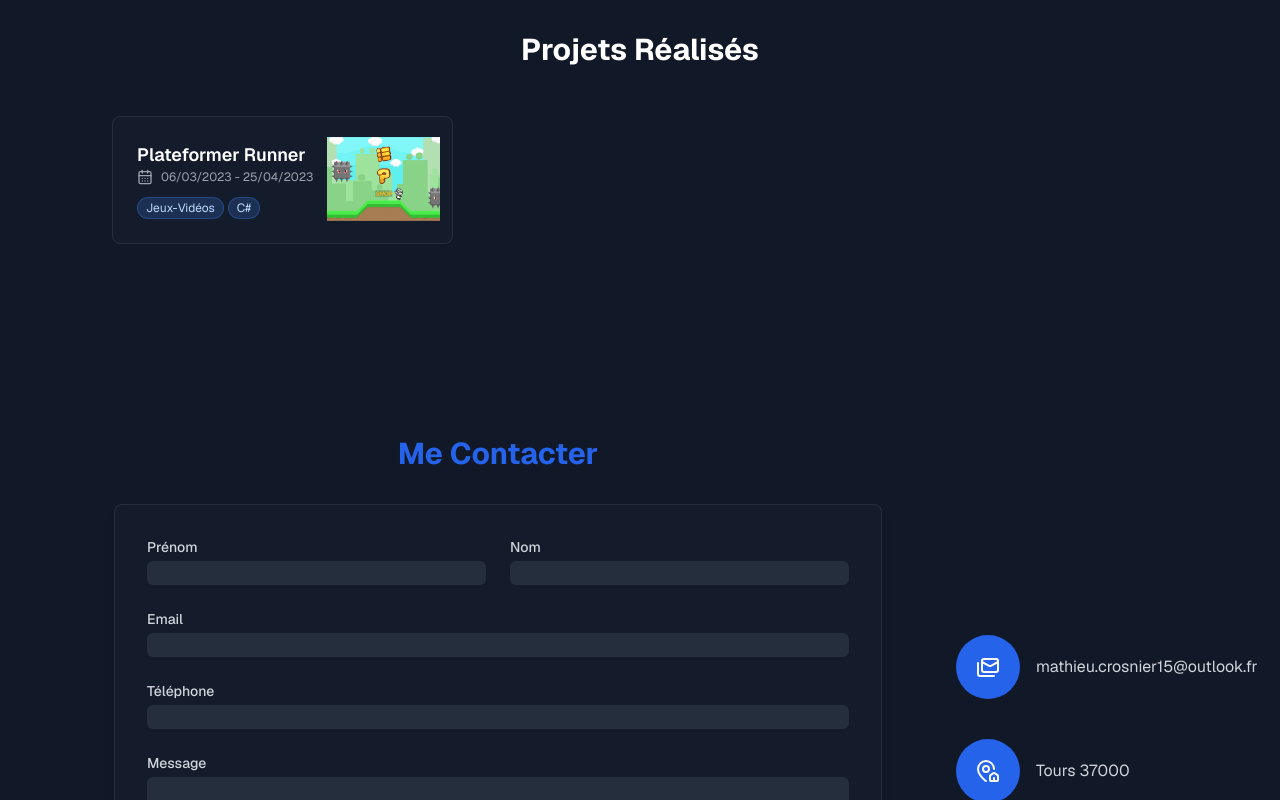
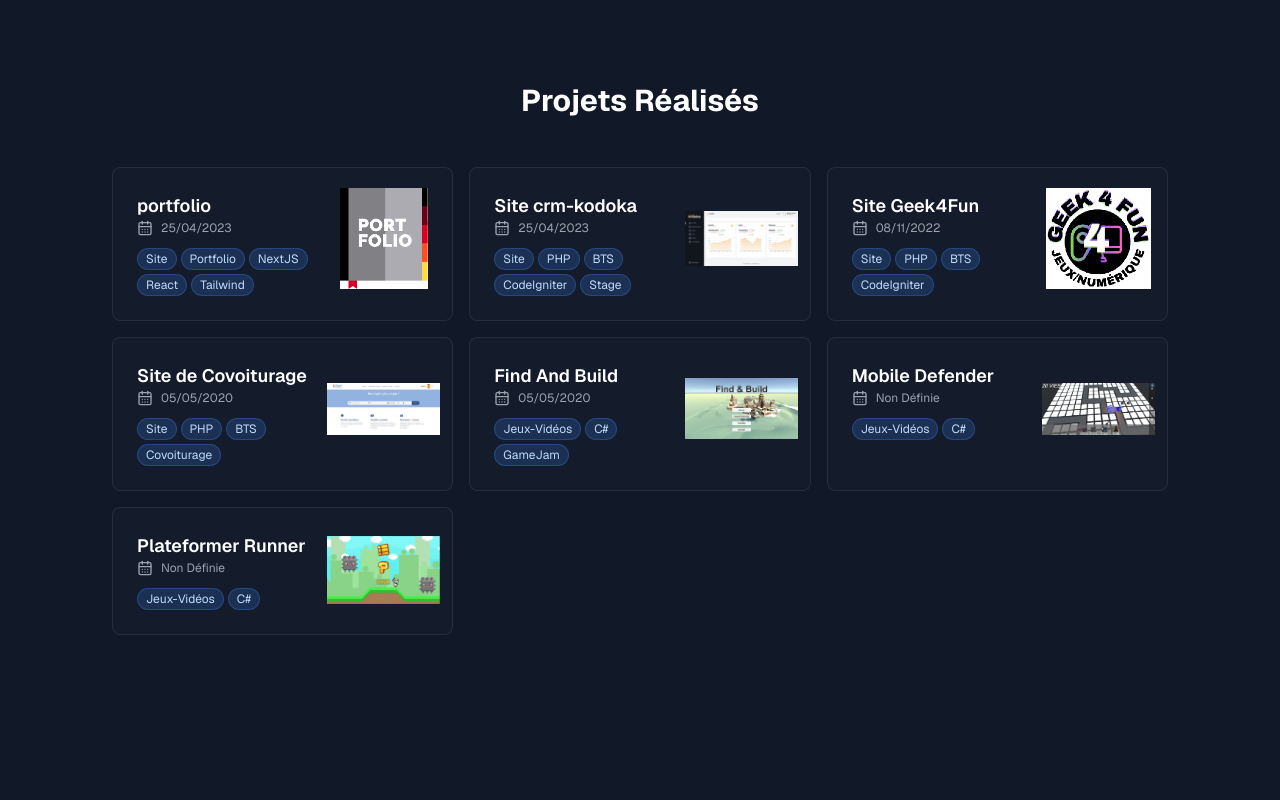
Before and after one commit to mat37dev/portfolio-next-js, a Next.js app: page / in a window 1280 px wide. Shown: the part 1660-2460 px from the top of the page. Built offline with nearby package versions, Linux system fonts and the light colour scheme.

Commit message:
Ajustement style et ajout d'informations

```diff
--- a/src/app/components/ContactSection.js
+++ b/src/app/components/ContactSection.js
@@ -138,7 +138,7 @@ const ContactSection = () => {
                         </span>
                         {emailCopied && (
                             <div className="absolute top-full left-0 mt-1 px-2 py-1 bg-gray-700 text-white text-xs rounded">
-                                Copied!
+                                Copié!
                             </div>
                         )}
                     </div>
@@ -154,7 +154,7 @@ const ContactSection = () => {
                         </span>
                         {addressCopied && (
                             <div className="absolute top-full left-0 mt-1 px-2 py-1 bg-gray-700 text-white text-xs rounded">
-                                Copied!
+                                Copié!
                             </div>
                         )}
                     </div>
--- a/src/app/components/HeroSection.js
+++ b/src/app/components/HeroSection.js
@@ -1,6 +1,6 @@
 "use client";
 import {useState} from "react";
-import Image from "next/image";
+import Image from "next/legacy/image";
 
 const HeroSection = () => {
     const [mousePosition, setMousePosition] = useState({x: 50, y: 50});
@@ -77,8 +77,8 @@ const HeroSection = () => {
                     <Image
                         src="/avatar.png"
                         alt="Photo de profil de Mathieu Crosnier"
-                        width={500}
-                        height={500}
+                        width={300}
+                        height={300}
                         className="w-64 h-64 rounded-full object-cover"
                     />
                 </div>
--- a/src/app/components/ProjectModal.js
+++ b/src/app/components/ProjectModal.js
@@ -1,6 +1,7 @@
-import Image from "next/image";
-import {X, ChevronLeft, ChevronRight} from "lucide-react";
+import Image from "next/legacy/image";
+import {X, ChevronLeft, ChevronRight, Github, Download} from "lucide-react";
 import {useRef} from "react";
+import Link from "next/link";
 
 export default function ProjectModal({project, onClose, onNext, onPrevious}) {
     const modalRef = useRef(null);
@@ -23,6 +24,41 @@ export default function ProjectModal({project, onClose, onNext, onPrevious}) {
                     <h2 className="text-2xl font-bold text-primary-50">
                         {project.title}
                     </h2>
+                    <div className="flex items-center space-x-4">
+                        {project.download && (
+
+                            <div className="relative group">
+                                <Link
+                                    href={project.download}
+                                    className="hover:text-slate-300"
+                                    target="_blank"
+                                >
+                                    <Download/>
+                                </Link>
+                                <div
+                                    className="absolute bottom-full left-1/2 transform -translate-x-1/2 mb-2 px-2 py-1 bg-gray-700 text-white text-xs rounded opacity-0 group-hover:opacity-100 transition-opacity">
+                                    Télécharger
+                                </div>
+                            </div>
+                        )}
+                        {project.github && (
+                            <div className="relative group">
+                                <Link
+                                    href={project.github}
+                                    className="hover:text-slate-300"
+                                    target="_blank"
+                                >
+                                    <Github/>
+                                </Link>
+                                <div
+                                    className="absolute bottom-full left-1/2 transform -translate-x-1/2 mb-2 px-2 py-1 bg-gray-700 text-white text-xs rounded opacity-0 group-hover:opacity-100 transition-opacity">
+                                    GitHub Code
+                                </div>
+                            </div>
+                        )}
+
+
+                    </div>
                     <button onClick={onClose} className="text-primary-50 hover:text-primary-400 rounded-full p-2
                     bg-gray-800/50  hover:bg-gray-800/70 transition-colors">
                         <X size={24}/>
@@ -42,7 +78,7 @@ export default function ProjectModal({project, onClose, onNext, onPrevious}) {
                         </div>
                     </div>
                     <div className="relative h-64 w-full md:w-1/2 md:h-auto">
-                        <Image src={project.image} alt={project.title} layout="fill" objectFit="cover"/>
+                        <Image src={project.image} alt={project.title} layout="fill" objectFit="contain"/>
                     </div>
                     <div className="absolute top-1/2 -translate-y-1/2 flex justify-between w-11/12 max-w-4xl">
                         <button onClick={onPrevious} className="bg-gray-800/50 rounded-full p-2 hover:bg-gray-800/70
--- a/src/app/components/ProjectSection.js
+++ b/src/app/components/ProjectSection.js
@@ -1,5 +1,5 @@
 "use client";
-import Image from "next/image";
+import Image from "next/legacy/image";
 import React, {useState} from "react";
 import ProjectModal from "@/app/components/ProjectModal";
 import {CalendarDays} from "lucide-react";
@@ -7,17 +7,97 @@ import {CalendarDays} from "lucide-react";
 const ProjectSection = () => {
     const projects = [
         {
+            id: 7,
+            title: "portfolio",
+            description: "Mon Portfolio mettant en valeurs mes différentes caractéristiques, mes projets, mes informations " +
+                "ainsi que mes compétences .",
+            fullDescription: "Portfolio réalisé avec NextJS, React et Tailwind. Ce site personnel permet de mettre en avant " +
+                "les différentes compétences que j'ai pu apprendre et permet de lister tous les projets \"important\" auxquels " +
+                "j'ai pu participer. On y retrouve aussi pour cursus scolaire ainsi que mon parcour professionnel.",
+            tags: ["Site","Portfolio", "NextJS", "React", "Tailwind"],
+            image: "/projectImages/portfolio.png",
+            teckStack: ["NextJS", "React", "Tailwind", "Html/Css"],
+            date: "25/04/2023",
+            github: "https://github.com/mat37dev/portfolio-next-js"
+        },
+        {
+            id: 6,
+            title: "Site crm-kodoka",
+            description: "Site listant les compétitions de jeux-vidéos disponibles pour un festival.",
+            fullDescription: "Réalisation d'un crm pour l'entreprise en Html/css/javascript/php avec le framework CodeIgniter. " +
+                "Gestion des utilisateurs, des permissions, des devis/factures/avoirs.",
+            tags: ["Site", "PHP", "BTS", "CodeIgniter", "Stage"],
+            image: "/projectImages/kodoka.png",
+            teckStack: ["Php", "MySql", "Html/Css", "JavaScript", "CodeIgniter"],
+            date: "25/04/2023",
+            github: "https://github.com/mat37dev/crm-kodoka"
+        },
+        {
+            id: 5,
+            title: "Site Geek4Fun",
+            description: "Site listant les compétitions de jeux-vidéos disponibles pour un festival.",
+            fullDescription: "Site réalisé en cours durant ma deuxième année de BTs SIO. Le site a été réalisé par 3 personnes : " +
+                "Valentin Fortin, Timothée Diot et moi. Chacun avec son module. Mon module étant la gestion des tournois " +
+                "et le système de profil et connexion. Le site permet d'enregistrer des jeux, permettant ainsi de proposer " +
+                "de manière dynamique des tournois ou les utilisateurs peuvent s'inscrire. Le site a été fait en php avec une " +
+                "base de donnée MySql et le Framework CodeIgniter.",
+            tags: ["Site", "PHP", "BTS", "CodeIgniter"],
+            image: "/projectImages/geek4Fun.png",
+            teckStack: ["Php", "MySql", "Html/Css", "JavaScript", "CodeIgniter"],
+            date: "08/11/2022",
+            github: "https://github.com/mat37dev/Geek4Fun"
+        },
+        {
+            id: 4,
+            title: "Site de Covoiturage",
+            description: "Site de covoiturage pour étudiant réalisé sans Framework.",
+            fullDescription: "Site de covoiturage réalisé durant les vacances entre ma première année de BTS SIO et ma deuxième " +
+                "année. Ce site a été réalisé avec un camarade de classe (Valentin Fortin) en php pure sans framework. Il possède " +
+                "un système de profile, système pour enregistrer/rejoindre un trajet ainsi qu'une barre de recherche pour " +
+                "trouver des covoitureurs qui nous correspond.",
+            tags: ["Site", "PHP", "BTS", "Covoiturage"],
+            image: "/projectImages/covoiturage.png",
+            teckStack: ["Php", "MySql", "Html/Css", "JavaScript"],
+            date: "05/05/2020",
+        },
+        {
+            id: 3,
+            title: "Find And Build",
+            description: "Création d'un jeu vidéo 3D durant une GameJam",
+            fullDescription: "Jeux vidéo créée durant une GameJam avec deux autres coéquipiers (1 modélisateur, un autre développeur et moi même). " +
+                "Le principe du jeu est de retrouver des morceaux de la ville pour la reconstruire. Règle de la GameJam : " +
+                "2 jours pour réaliser le jeu sur le thème : \"trouver et construire\".",
+            tags: ["Jeux-Vidéos", "C#", "GameJam"],
+            image: "/projectImages/gameJam.png",
+            teckStack: ["C#", "Unity"],
+            date: "05/05/2020",
+            download: "https://iphinis.itch.io/find-build"
+        },
+        {
+            id: 2,
+            title: "Mobile Defender",
+            description: "Création d'un jeu vidéo 3D dans le style Tower Defense",
+            fullDescription: "Mobile Defender est un jeu de type Tower Defense sur mobile. L'objectif du jeu était de proposer " +
+                "un jeu en 3D ou le joueur pouvait se balader dans un monde représentant les composants du téléphone. Son objectif, " +
+                "défendre un point vital du téléphone des virus à l'aide de tourelles. Le jeu a été réalisé en C# et était " +
+                "disponible sur le PlayStore.",
+            tags: ["Jeux-Vidéos", "C#"],
+            image: "/projectImages/towerDefense.jpg",
+            teckStack: ["C#", "Unity", "Mobile"],
+            date: "Non Définie"
+        },
+        {
             id: 1,
             title: "Plateformer Runner",
             description: "Création d'un jeu vidéo 2D dans le style plateformer",
-            fullDescription: "Jeux vidéo créée seul. Le principe du jeu est de réaliser les différents niveaux un peu " +
+            fullDescription: "Jeux vidéo mobile créée seul. Le principe du jeu est de réaliser les différents niveaux un peu " +
                 "comme le jeu mario bros. Il  faut se balader, récupérer les pièces, éviter les pièges et ennemis pour finir " +
                 "le niveau. Le jeu comprend un système de vie, de pièce permettant de débloquer des compétences ainsi qu'un " +
                 "petit système de publicité. Le jeu a été réalisé en C# et était disponible sur le PlayStore.",
             tags: ["Jeux-Vidéos", "C#"],
             image: "/projectImages/plateformer.webp",
-            teckStack: ["C#", "Unity"],
-            date: "Non Définie."
+            teckStack: ["C#", "Unity", "Mobile"],
+            date: "Non Définie"
         },
     ];
 
@@ -61,9 +141,9 @@ const ProjectSection = () => {
                         <div className="flex flex-col h-full">
                             <h3 className="text-lg font-semibold text-white">{project.title}</h3>
                             <p className="text-xs text-gray-400 flex items-center mb-3">
-                                <CalendarDays size="16" className="mr-2" />06/03/2023 - 25/04/2023
+                                <CalendarDays size="16" className="mr-2" />{project.date}
                             </p>
-                            <div className="flex flex-wrap gap-1 mt-auto">
+                            <div className="flex flex-wrap gap-1 max-w-72 sm:max-w-48">
                                 {project.tags.map((tag, index) => (
                                     <span key={index} className="px-2 py-0.5 text-xs rounded-full bg-primary-500/20
                                      text-primary-200 border border-primary-500/30">
@@ -72,8 +152,8 @@ const ProjectSection = () => {
                                 ))}
                             </div>
                         </div>
-                        <div className="absolute top-5 right-3 h-2/3 w-1/3 md:hidden xl:block">
-                            <Image src={project.image} alt={project.title} layout="fill" objectFit="cover" />
+                        <div className="absolute top-5 right-3 h-2/3 w-1/3 sm:hidden xl:block">
+                            <Image src={project.image} alt={project.title} layout="fill" objectFit="contain" priority/>
                         </div>
                     </button>
                 ))}
```
Also changed, not shown: public/projectImages/portfolio.png (added).
